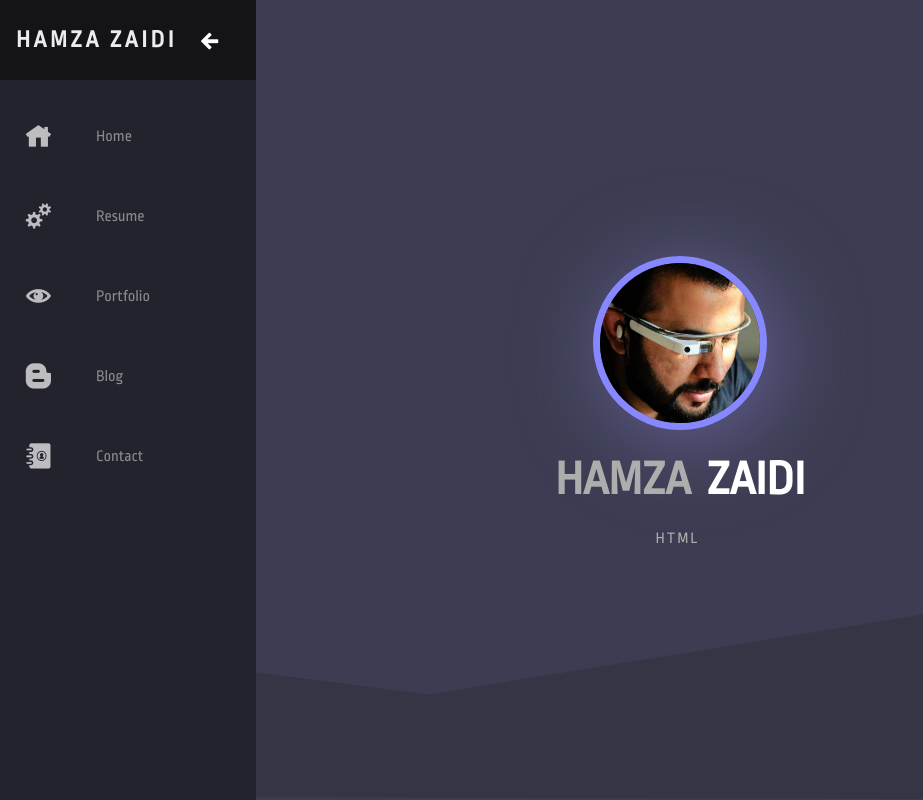
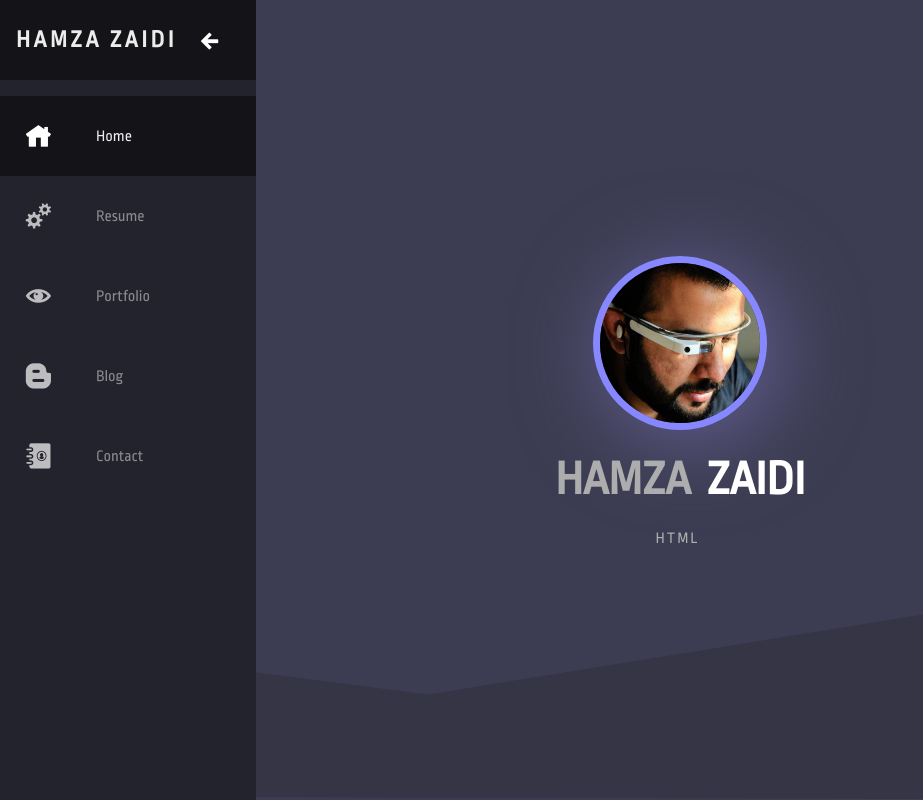
Before and after one commit to hamzazaidi/hamzadev, an Angular app: page /home in a window 1280 px wide. Shown: the whole page, without its empty margins (0-923 px from the left). Built offline with nearby package versions, Linux system fonts and the light colour scheme.

Commit message:
add routing

```diff
--- a/src/app/app-routing.module.ts
+++ b/src/app/app-routing.module.ts
@@ -16,6 +16,21 @@ const routes: Routes = [
     data: { title: 'Resume' }
   },
   {
+    path: 'portfolio',
+    component: ResumeComponent,
+    data: { title: 'Portfolio' }
+  },
+  {
+    path: 'blog',
+    component: ResumeComponent,
+    data: { title: 'Blog' }
+  },
+  {
+    path: 'contact',
+    component: ResumeComponent,
+    data: { title: 'Contact' }
+  },
+  {
     path: '',
     redirectTo: '/home',
     pathMatch: 'full'
--- a/src/app/app.component.ts
+++ b/src/app/app.component.ts
@@ -12,9 +12,9 @@ export class AppComponent {
   navItems$: Observable<NavItem[]> = of([
     { icon: 'icofont-home', title: 'Home', location: '/home' },
     { icon: 'icofont-settings-alt', title: 'Resume', location: '/resume' },
-    { icon: 'icofont-eye', title: 'Portfolio', location: '' },
-    { icon: 'icofont-blogger', title: 'Blog', location: '' },
-    { icon: 'icofont-contacts', title: 'Contact', location: '' },
+    { icon: 'icofont-eye', title: 'Portfolio', location: '/portfolio' },
+    { icon: 'icofont-blogger', title: 'Blog', location: '/blog' },
+    { icon: 'icofont-contacts', title: 'Contact', location: '/contact' },
   ]);
   fullName$: Observable<string> = of('Hamza Zaidi');
 }
--- a/src/app/components/nav-bar/nav-bar.component.html
+++ b/src/app/components/nav-bar/nav-bar.component.html
@@ -9,7 +9,7 @@
 
         <ng-container *ngFor="let item of navItems">
             <li class="nav-item">
-                <a class="nav-link" [routerLink]="item.location">
+                <a class="nav-link" [routerLink]="item.location" routerLinkActive="active">
                     <i class="{{ item.icon }}"></i>
                     <span class="link-text">{{ item.title }}</span>
                 </a>
--- a/src/app/components/nav-bar/nav-bar.component.scss
+++ b/src/app/components/nav-bar/nav-bar.component.scss
@@ -30,7 +30,8 @@
   transition: var(--transition-speed);
 }
 
-.nav-link:hover {
+.nav-link:hover,
+.nav-link.active {
   filter: grayscale(0%) opacity(1);
   background: var(--bg-secondary);
   color: var(--text-secondary);
--- a/src/app/containers/home/home.component.scss
+++ b/src/app/containers/home/home.component.scss
@@ -39,7 +39,7 @@
         height: calc(100vh - 5rem);
     }
     .polygon-wrap-1 {
-        height: 10rem;
+        display: none;
     }
 }
 
```
Also changed, not shown: src/app/animations/route.animation.ts (added, +30 -0 lines).
